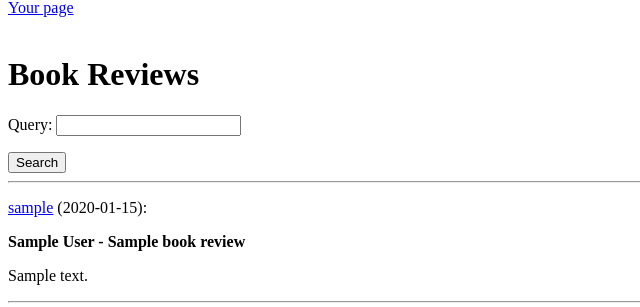
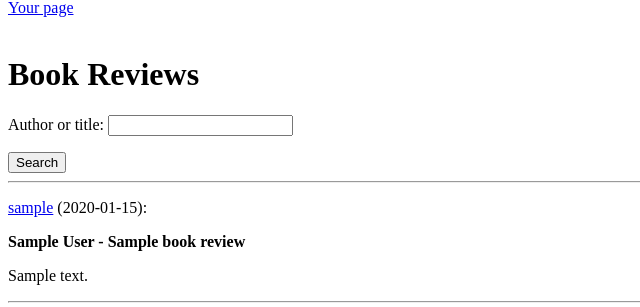
Before and after one commit to minttugomez/kirja-arvostelut, a Flask app: template templates/index.html in a window 1280 px wide. Shown: the part 117-424 px from the top of the page, without its empty margins (0-640 px from the left). Run offline with Flask 3, Linux system fonts and the light colour scheme; the visitor is signed in with stand-in values (Sample User, id 1); the template is opened without the code that fills it: most values are stand-ins (such as "Sample title", 1, 10 or a date in 2020).

Commit message:
change search instructions

```diff
--- a/templates/index.html
+++ b/templates/index.html
@@ -25,7 +25,7 @@
   <h1>Book Reviews</h1>
   <form action="/" method="get">
     <p>
-      Query:
+      Author or title:
       {% if query %}
       <input type="text" name="query" value="{{ query }}" />
       {% else %}
```
